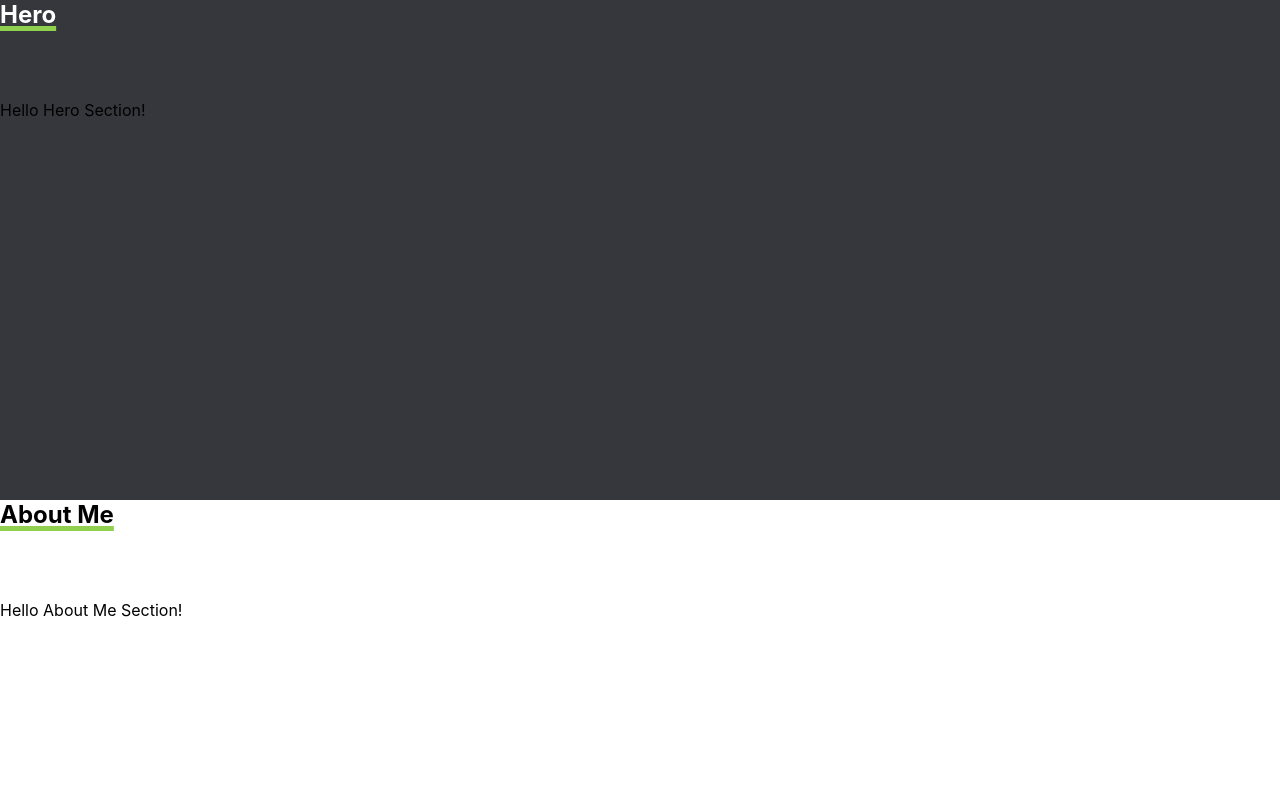
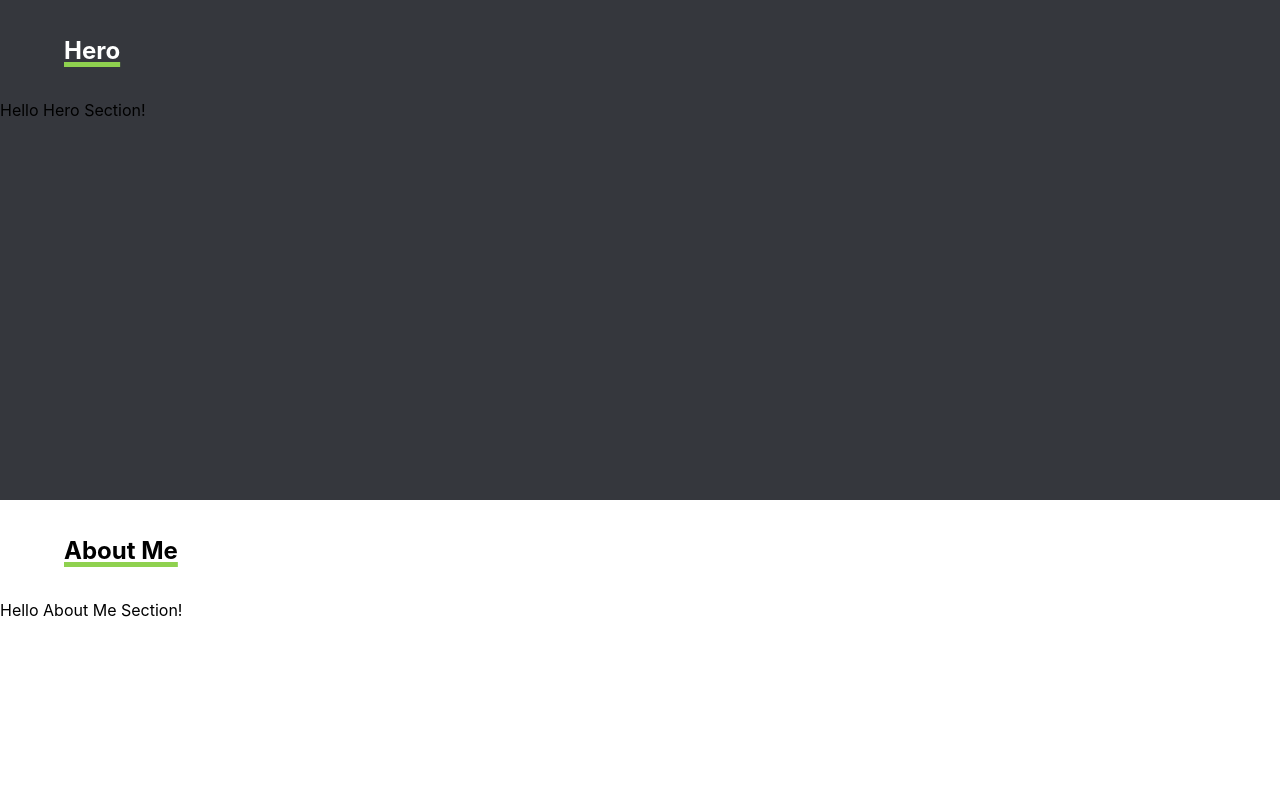
Before and after one commit to MikepdXRider/portfolio, a React (Create React App) app: page / in a window 1280 px wide. Shown: the top 800 px of the page. Built offline with nearby package versions, Linux system fonts and the light colour scheme.

Commit message:
adjusts title placement within section

```diff
--- a/src/components/Section/Section.tsx
+++ b/src/components/Section/Section.tsx
@@ -21,6 +21,7 @@ export default function Section({
       } ${styles.section}`}
     >
       {title && (
+        <article className={styles.titleContainer}>
           <h2
             className={`${
               darkMode ? styles.darkModeTitle : styles.lightModeTitle
@@ -28,6 +29,7 @@ export default function Section({
           >
             {title}
           </h2>
+        </article>
       )}
 
       {children}
--- a/src/components/Section/section.module.css
+++ b/src/components/Section/section.module.css
@@ -24,12 +24,23 @@
   background: var(--white);
 }
 
+.titleContainer {
+  height: 100%;
+  width: 100%;
+  display: flex;
+  align-items: center;
+}
+
 .title {
   grid-row: 0 / 1;
   text-decoration: underline;
   text-decoration-color: var(--accentgreen);
   -moz-text-decoration-color: var(--accentgreen);
   text-decoration-thickness: 5px;
+  /* positioning within container */
+  width: 95%;
+  position: relative;
+  left: 5%;
 }
 
 .darkModeTitle {
```
Lines whose indentation alone changed are shown as unchanged.
